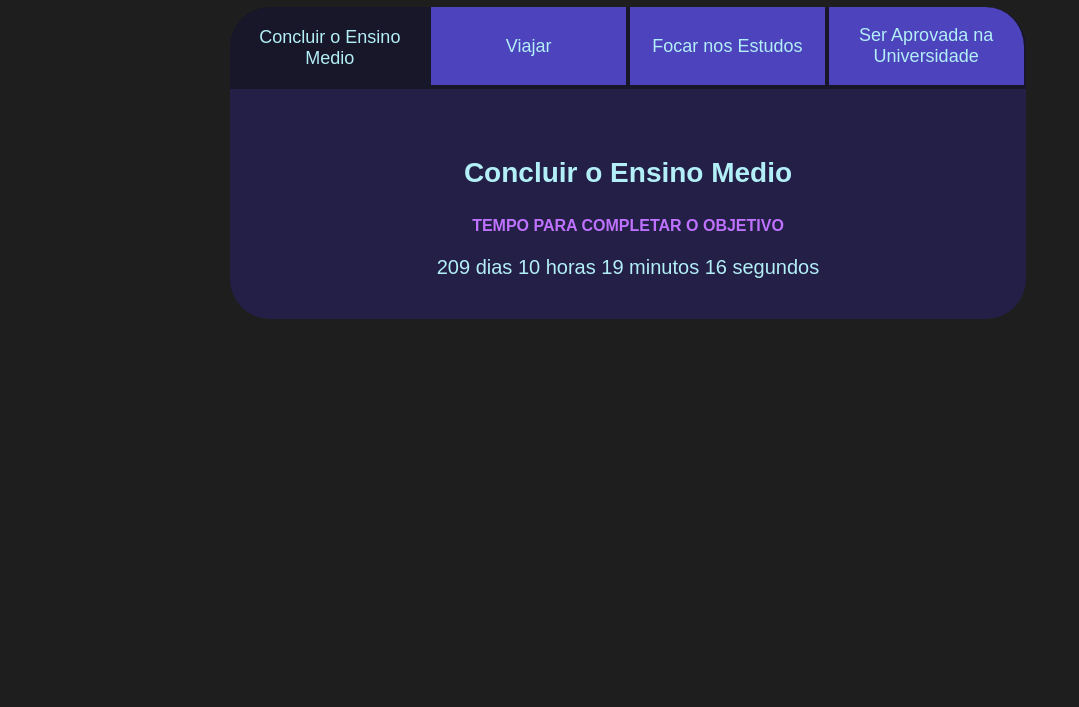
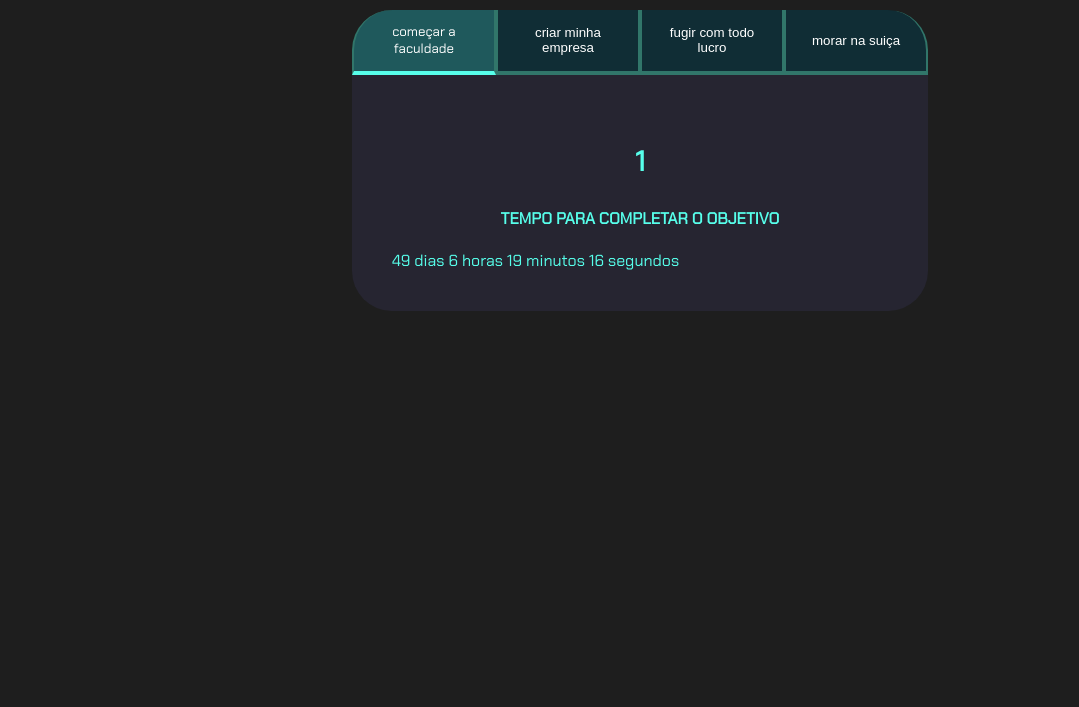
Before and after one commit to RamosAndre/Andre-proj-de-vida, a plain HTML site: page index.html in a window 1280 px wide. Shown: the part 93-800 px from the top of the page, without its empty margins (0-1079 px from the left). Drawn offline with Linux system fonts and the light colour scheme.

Commit message:
Add files via upload

```diff
--- a/index.html
+++ b/index.html
@@ -1,43 +1,40 @@
 <!DOCTYPE html>
 <html lang="pt-br">
-
 <head>
   <meta charset="UTF-8">
+  <link rel="stylesheet" href="style.css">
+  <link href="https://fonts.googleapis.com/css2?family=Chakra+Petch&display=swap" rel="stylesheet">
   <meta name="viewport" content="width=device-width, initial-scale=1.0">
   <title>Meus objetivos do ano</title>
-<link rel="stylesheet" href="style.css">
 </head>
-
 <body>
     <section class="conteudo-principal">
-<h2 class="titulo-principal">Meus objetivos do ano<samp>_</samp> </h2>
-
+        <h2 class="titulo-principal">Meus Objetivos do ano<span>_</span></h2>
         <div class="conteudo">
         <div class="botoes">
-<button class="botao ativo">Concluir o Ensino Medio </button>
-<button class="botao">Viajar</button>
-<button class="botao">Focar nos Estudos</button>
-<button class="botao">Ser Aprovada na Universidade</button>
+            <button class="botao ativo">começar a faculdade</button>
+            <button class="botao">criar minha empresa</button>
+            <button class="botao">fugir com todo lucro</button>
+            <button class="botao">morar na suiça</button>
         </div>
-
         <div class="abas-textos">
             <div class="aba-conteudo ativo">
-<h3 class="aba-conteudo-titulo-principal">Concluir o Ensino Medio</h3>
+                <h3 class="aba-conteudo-titulo-principal">1</h3>
                 <h4 class="aba-conteudo-titulo-secundario">Tempo para completar o objetivo</h4>
                 <div class="contador"></div>
             </div>
             <div class="aba-conteudo">
-<h3 class="aba-conteudo-titulo-principal">Viajar</h3>
+                <h3 class="aba-conteudo-titulo-principal">2</h3>
                 <h4 class="aba-conteudo-titulo-secundario">Tempo para completar o objetivo</h4>
                 <div class="contador"></div>
             </div>
             <div class="aba-conteudo">
-<h3 class="aba-conteudo-titulo-principal">Focar nos Estudos</h3>
+                <h3 class="aba-conteudo-titulo-principal">3</h3>
                 <h4 class="aba-conteudo-titulo-secundario">Tempo para completar o objetivo</h4>
                 <div class="contador"></div>
             </div>
             <div class="aba-conteudo">
-<h3 class="aba-conteudo-titulo-principal">Ser Aprovada na Universidade</h3>
+                <h3 class="aba-conteudo-titulo-principal">4</h3>
                 <h4 class="aba-conteudo-titulo-secundario">Tempo para completar o objetivo</h4>
                 <div class="contador"></div>
             </div>
@@ -45,8 +42,5 @@
     </div>
     </section>
     <script src="main.js"></script>
-
-
 </body>
-
 </html>
--- a/main.js
+++ b/main.js
@@ -8,48 +8,45 @@ for (let j = 0; j < botoes.length; j++) {
             botoes[j].classList.remove("ativo");
             textos[j].classList.remove("ativo");
         }
-
         botoes[i].classList.add("ativo");
         textos[i].classList.add("ativo");
     }
 }
+const contadores = document.querySelectorAll(".contador");
+const tempoObjetivo1 = new Date("2024-07-05T20:00:00");
+const tempoObjetivo2 = new Date("2024-09-05T20:00:00");
+const tempoObjetivo3 = new Date("2024-10-05T20:00:00");
+const tempoObjetivo4 = new Date("2024-12-05T20:00:00");
 
-const contadores = document.querySelectorAll(".contador");
-const tempoObjetivo1 = new Date("2024-12-13T00:00:00");
-const tempoObjetivo2 = new Date("2024-07-15T00:00:00");
-const tempoObjetivo3 = new Date("2024-04-01T00:00:00");
-const tempoObjetivo4 = new Date("2024-11-20T00:00:00");
+const tempos = [tempoObjetivo1, tempoObjetivo2, tempoObjetivo3, tempoObjetivo4];
 
-const tempos = [tempoObjetivo1,tempoObjetivo2,tempoObjetivo3,tempoObjetivo4];
+contadores[0].textContent = calculaTempo(tempos[0]);
+for (let i = 0; i < contadores.length; i++) {
+    contadores[i].textContent = calculaTempo(tempos[i]);
+}
 
-function calculaTempo (tempoObjetivo){
+function atualizaCronometro(){
+    for (let i=0; i<contadores.length;i++){
+        contadores[i].textContent = calculaTempo(tempos[i]);
+    }
+}
+function calculaTempo(tempoObjetivo) {
     let tempoAtual = new Date();
-let tempoFinal = tempoObjetivo - tempoAtual;
-let segundos = Math.floor(tempoFinal/1000);
-let minutos = Math.floor(segundos/60);
-let horas = Math.floor(minutos/60);
-let dias = Math.floor(horas/24);
+    let tempoFinal =  tempoObjetivo - tempoAtual;
+    let segundos = Math.floor(tempoFinal / 1000);
+    let minutos = Math.floor(segundos / 60);
+    let horas = Math.floor(minutos / 60);
+    let dias = Math.floor(horas / 24);
 
     segundos %= 60;
     minutos %= 60;
     horas %= 24;
+    if (tempoFinal > 0){
+        return dias + " dias " + horas + " horas " + minutos + " minutos " + segundos + " segundos";
+    } else {
+        return "Prazo Finalizado 😀😀😀😀😀";
+    }
 
-if (tempoFinal>0){
-return dias + " dias " + horas + " horas " + minutos + " minutos " + segundos + " segundos ";
-} else {
-return "Meta Concluída"
 
 }
-}
-
-function atualizaCronometro(){
-for(let i=0; i<contadores.length; i++){
-contadores[i].textContent = calculaTempo(tempos[i]);
-}
-}
-function comecaCronometro(){
-atualizaCronometro();
-setInterval(atualizaCronometro, 1000);
-}
-
-comecaCronometro();
+setInterval(  atualizaCronometro,1000);
--- a/style.css
+++ b/style.css
@@ -1,81 +1,89 @@
 :root{
     --cor-de-fundo: #1E1E1E;
---verde: #bf71ff;
---branco: #b3eff7;
---botao-ativo: #181629;
---botao-inativo: #4C43BD;
---texto-fundo: rgba(46, 36, 161, 0.3);
+    --azul-claro: #57FFEB;
+    --branco: #FFFFFF;
+    --botao-ativo: #57ffeb;
+    --botao-ativo-2: #1f595c;
+    --botao-inativo: #102d35;
+    --botao-inativo-2: #31766a;
+    --texto-fundo: rgba(58, 55, 94, 0.3);
 }
-
-body{
-background-color: var(--cor-de-fundo);
-color: var(--branco);
-font-family: 'Chakra Petch', sans-serif;
+body {
+    background-color: var(--cor-de-fundo)
 }
-
-.titulo-principal span {
-color: var(--verde);
-}
-
-.titulo-principal{
+.titulo-principal {
     text-align: left;
     width: 100%;
     font-size: 32px;
+    font-family: 'Chakra Petch';
+    color: var(--branco);
 }
-
-.conteudo-principal{
-display: flex;
-flex-direction: column;
-justify-content: center;
-align-items: center;
-max-width: 1240px;
-width: 100%;
-margin: 0;
+.titulo-principal span {
+    color: var(--azul-claro)
 }
-
-.botao{
-font-family: 'Chakra Petch', sans-serif;
+.botao {
+    font-family: "Crakra Petch", sans-serif;
     background-color: var(--botao-inativo);
     color: var(--branco);
     display: flex;
     justify-content: center;
     padding: 1em;
-font-size: 18px;
+    font-size: 18   px;
     align-items: center;
     width: 100%;
-border-bottom: 4px solid var(--botao-ativo);
-border-left: 2px solid var(--botao-ativo);
-border-right: 2px solid var(--botao-ativo);
+    border-bottom: 4px solid var(--botao-inativo-2);
+    border-left: 2px solid var(--botao-inativo-2);
+    border-right: 2px solid var(--botao-inativo-2);
     border-top: none;
 }
-
-
-.botao:first-child{
-border-radius: 40px 40px 0 0;
+.conteudo-principal {
+    display: flex;
+    flex-direction: column;
+    justify-content: center;
+    align-items: center;
+    max-width: 1200px;
+    width: 100%;
+    margin: 0 auto;
 }
-
-.botoes{
+.botoes {
     display: block;
 }
-
-.botao.ativo{
-background-color: var(--botao-ativo);
-border-bottom: var(--verde);
+.botao:first-child {
+    border-radius: 40px 40px 0 0;
+    font-family: 'Chakra Petch';
 }
-
+@media screen and (min-width: 768px) {
+    .botoes {
+        display: flex;
+    }
+    .ativo{
+        border-bottom: 4px solid var(--verde);
+        }
+    .botao:first-child {
+        border-radius: 40px 0 0 0;
+    }
+    .botao:last-child {
+        border-radius: 0 40px 0 0;
+    }
+}
 .abas-textos{
     background-color: var(--texto-fundo);
     padding: 40px;
     border-radius: 0 0 40px 40px;
 }
+.botao.ativo{
+border-bottom: 4px solid var(--azul-claro);
+background-color: var(--botao-ativo-2);
+}
 .aba-conteudo.ativo{
-display:block;
+display: block;
+color: var(--branco);
+font-family: 'Chakra Petch';
+color: var(--botao-ativo);
 }
-
 .aba-conteudo{
 display: none;
 }
-
 .aba-conteudo-titulo-principal{
 font-size: 28px;
 text-align: center;
@@ -85,21 +93,3 @@ text-align: center;
 color: var(--verde);
 text-transform: uppercase;
 }
-
-.contador{
-font-size: 20px;
-text-align: center;
-}
-
-
-@media screen and (min-width: 768px) {
-.botoes{
-display: flex;
-}
-.botao:first-child{
-border-radius: 40px 0 0 0;
-}
-.botao:last-child{
-border-radius: 0 40px 0 0 ;
-}
-}
```
Lines whose indentation alone changed are shown as unchanged.
